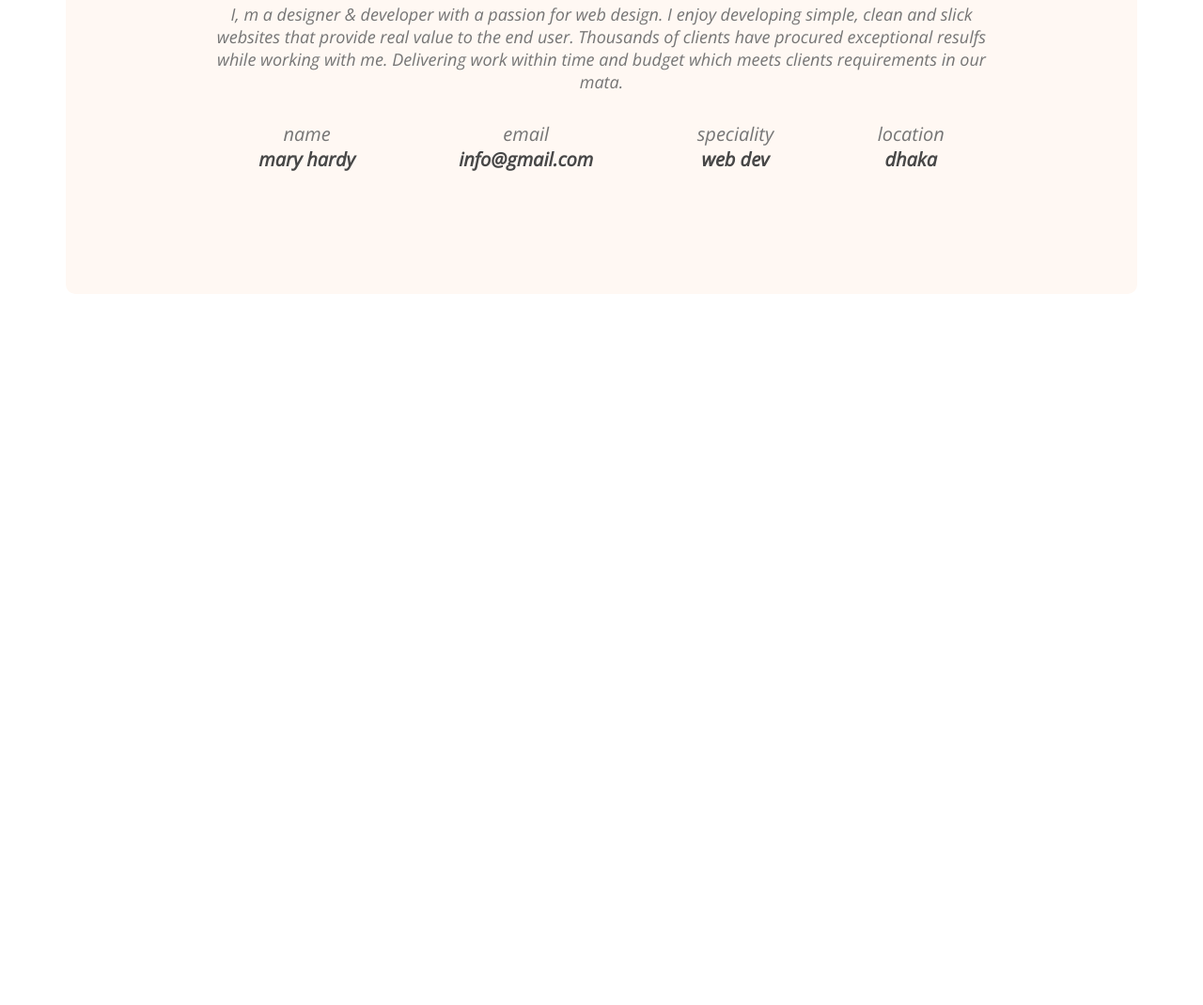
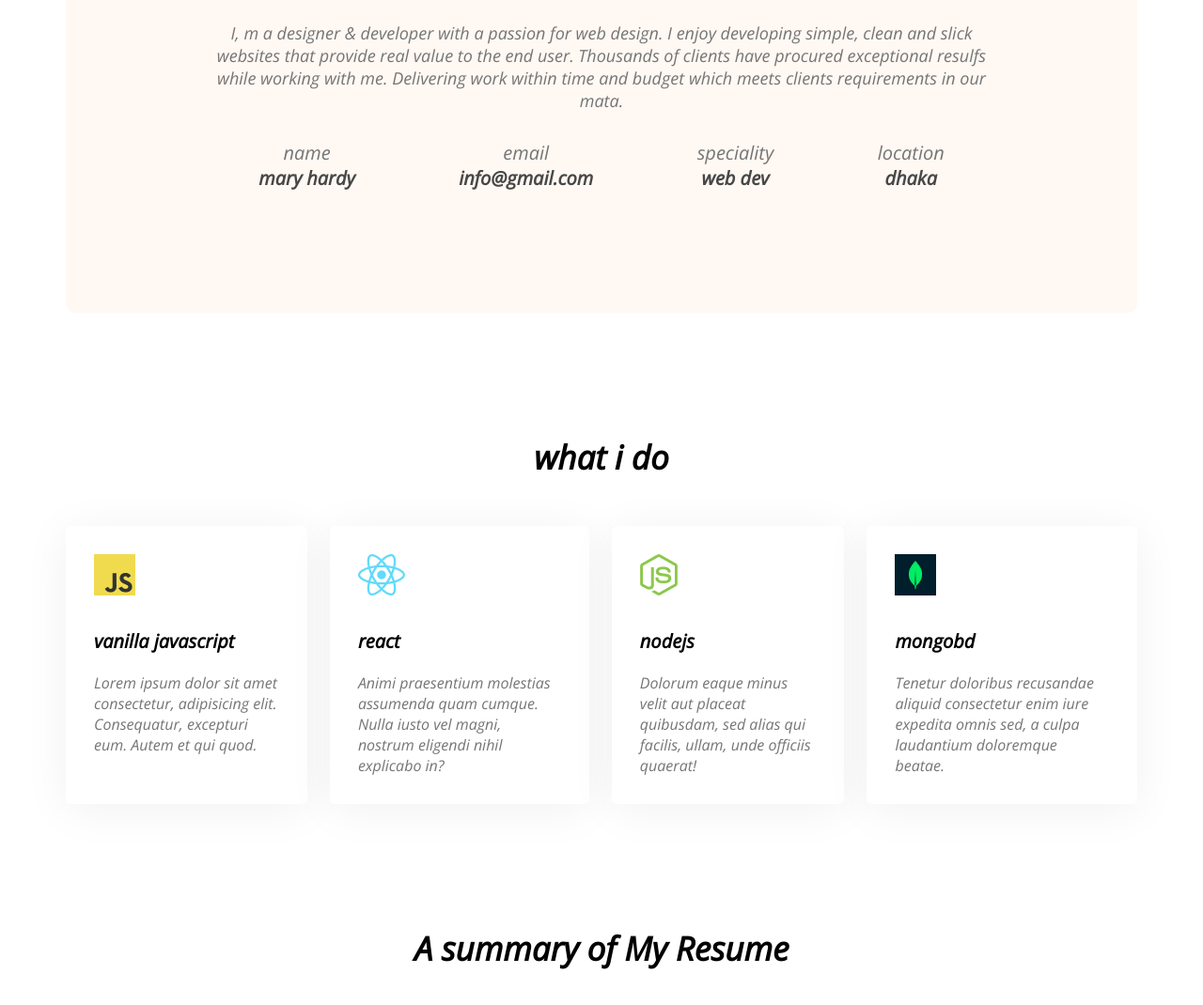
Before and after one commit to Tonmoy-zaman/developer-portfolio, a plain HTML site: page index.html in a window 1280 px wide. Shown: the part 1174-2244 px from the top of the page at 94% size. Before the commit the page ends 1487 px from the top, so only its background shows below. Drawn offline with nearby package versions, Linux system fonts and the light colour scheme.

Commit message:
skills done and resume started

```diff
--- a/index.html
+++ b/index.html
@@ -61,6 +61,35 @@
                 </div>
             </div>
         </section>
+        <section class="what-i-do">
+            <h3 class="section-title">what i do</h3>
+            <div class="skills-container">
+                <div class="skill">
+                    <img src="images/icons/js.png" alt="">
+                    <p class="skill-title">vanilla javascript</p>
+                    <p class="skill-des">Lorem ipsum dolor sit amet consectetur, adipisicing elit. Consequatur, excepturi eum. Autem et qui quod.</p>
+                </div>
+                <div class="skill">
+                    <img src="images/icons/react.png" alt="">
+                    <p class="skill-title">react</p>
+                    <p class="skill-des">Animi praesentium molestias assumenda quam cumque. Nulla iusto vel magni, nostrum eligendi nihil explicabo in?</p>
+                </div>
+                <div class="skill">
+                    <img src="images/icons/nodejs.png" alt="">
+                    <p class="skill-title">nodejs</p>
+                    <p class="skill-des">Dolorum eaque minus velit aut placeat quibusdam, sed alias qui facilis, ullam, unde officiis quaerat!</p>
+                </div>
+                <div class="skill">
+                    <img src="images/icons/mongo.png" alt="">
+                    <p class="skill-title">mongobd</p>
+                    <p class="skill-des">Tenetur doloribus recusandae aliquid consectetur enim iure expedita omnis sed, a culpa laudantium doloremque beatae.</p>
+                </div>
+            </div>
+        </section>
+        <section class="resume">
+            <h3 class="section-title">A summary of My Resume</h3>
+            <div class="resume-con"></div>
+        </section>
     </main>
     <footer>
 
--- a/styles/porfolio.css
+++ b/styles/porfolio.css
@@ -17,7 +17,9 @@
     background: #FD6E0A;
     border-radius: 5px;
 }
-
+section{
+    margin-top: 130px;
+}
 /* header and nav styles */
 .header {
     background: #FFF8F3;
@@ -81,7 +83,7 @@ main {
 /* about section */
 
 .about {
-    margin-top: 130px;
+
     background: #FFF8F3;
     border-radius: 10px;
     padding: 130px 150px;
@@ -91,9 +93,10 @@ main {
 
 .section-title {
 
-    margin-bottom: 30px;
+    margin-bottom: 50px;
     font-weight: 700;
     font-size: 35px;
+    text-align: center;
 }
 
 .section-des {
@@ -103,7 +106,7 @@ main {
 }
 
 .about-info-container {
-    display: flex ;
+    display: flex;
     justify-content: space-around;
 
 }
@@ -118,3 +121,28 @@ main {
     font-size: 20px;
     font-weight: 700;
 }
+
+/* what i do */
+
+
+.skills-container {
+    display: flex;
+    gap: 24px;
+}
+.skill{
+    background: #FFFFFF;
+box-shadow: 0px 6px 50px rgba(0, 0, 0, 0.06);
+border-radius: 5px;
+padding: 30px;
+}
+.skill-title {
+    font-weight: 700;
+    font-size: 20px;
+    margin-top: 30px ;
+    margin-bottom: 20px;
+}
+.skill-des{
+    color: #757575;
+    font-size: 16px;
+}
+/* resume */
```
